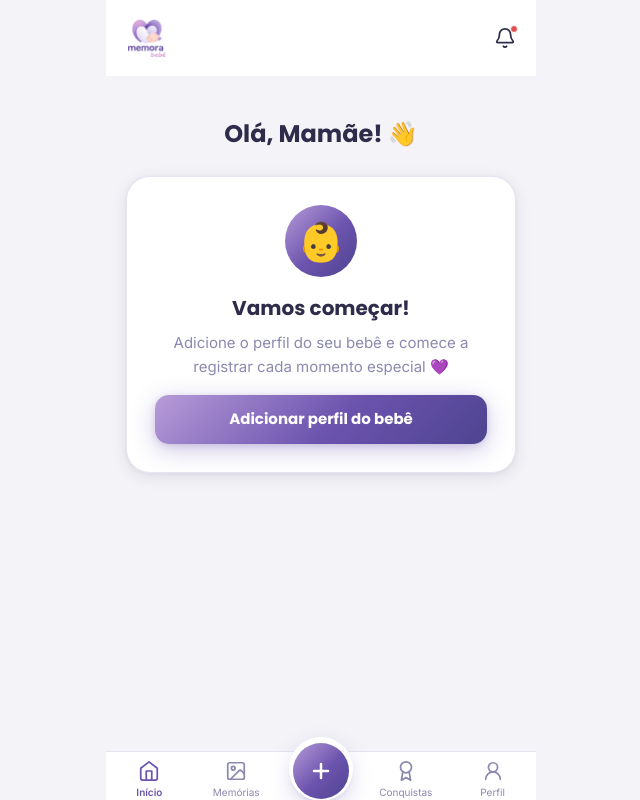
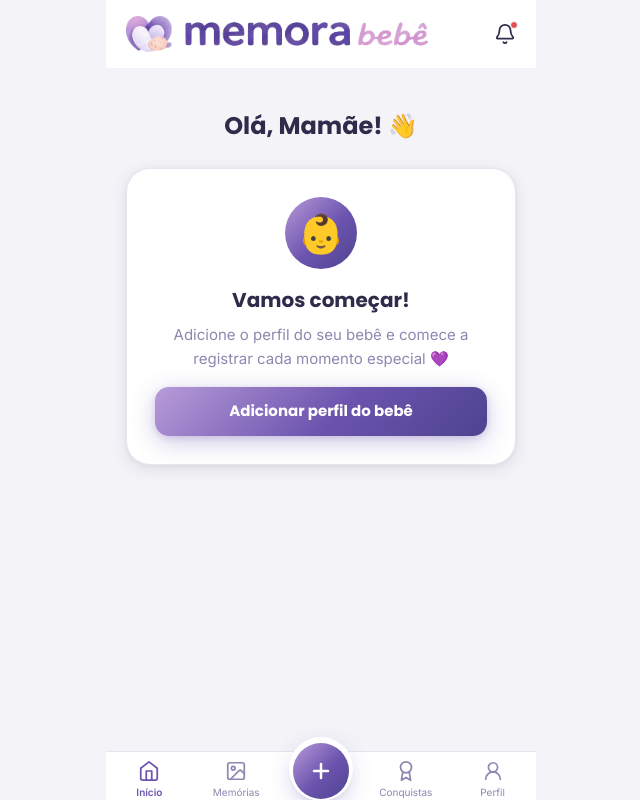
Before and after one commit to marcelomordoch/memora-bebe, a Next.js app: page /inicio in a window 1280 px wide. Shown: the whole page, without its empty margins (319-959 px from the left). Built offline with nearby package versions, Linux system fonts and the light colour scheme; no server answers.

Commit message:
feat: replace top bar logo with horizontal version

```diff
--- a/src/app/inicio/page.tsx
+++ b/src/app/inicio/page.tsx
@@ -96,7 +96,7 @@ export default function DashboardPage() {
     <div style={{ background: '#fff', paddingBottom: 0 }}>
       <StatusBar />
       <div style={{ display: 'flex', alignItems: 'center', justifyContent: 'space-between', padding: '8px 20px 16px' }}>
-        <img src="/logo-full.png" alt="Memora Bebê" style={{ height: 44, width: 'auto' }} />
+        <img src="/logo-horizontal.png" alt="Memora Bebê" style={{ height: 36, width: 'auto' }} />
         <Link href="/notificacoes" style={{ position: 'relative', textDecoration: 'none', display: 'flex' }}>
           <Icon name="bell" size={22} color="var(--text-strong)" />
           <div style={{ position: 'absolute', top: -2, right: -2, width: 8, height: 8, borderRadius: '50%', background: '#E05050', border: '1.5px solid white' }} />
```
Also changed, not shown: public/logo-horizontal.png (added).
